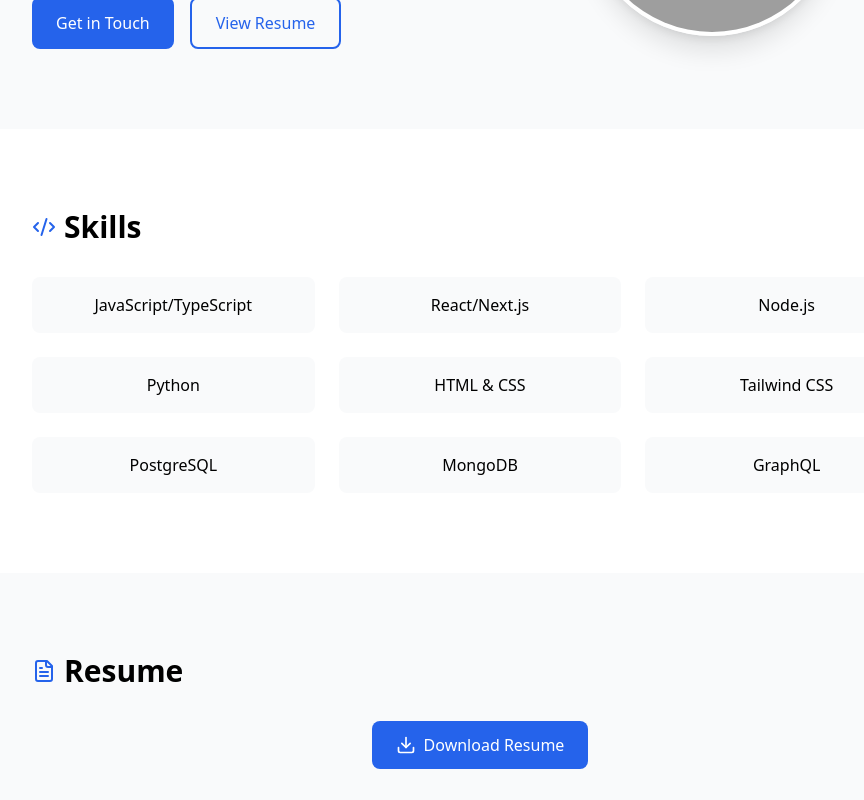
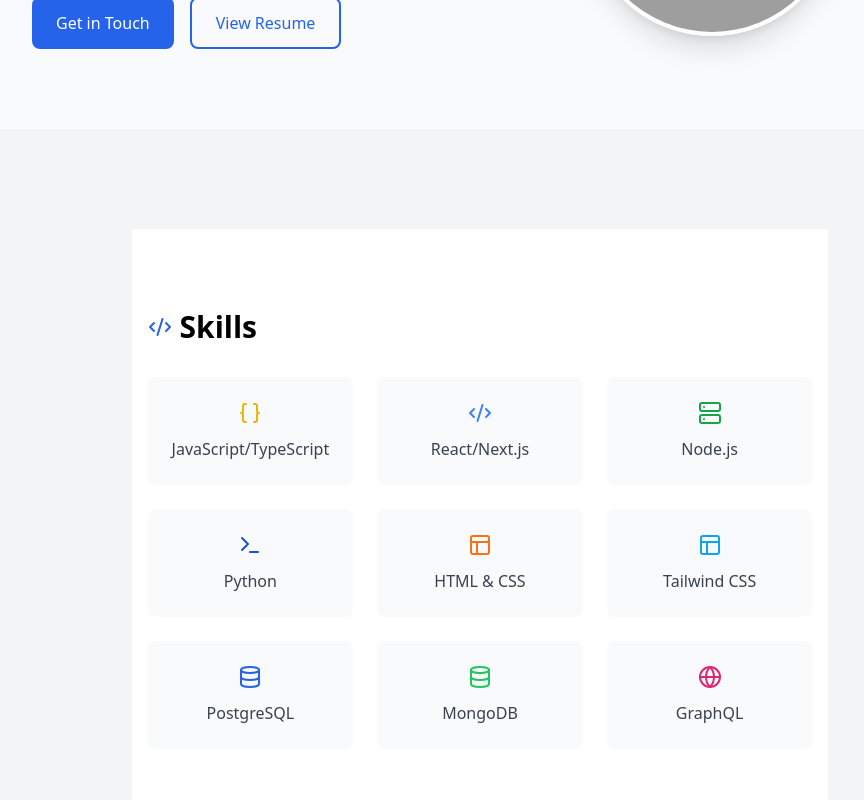
Before and after one commit to athinikau/athinikau-Proffessional_Personal_Website, a React (Vite) app: page / in a window 1280 px wide. Shown: the part 1180-1980 px from the top of the page, without its empty margins (160-1024 px from the left). Built offline with nearby package versions, Linux system fonts and the light colour scheme; grey boxes are pictures that could not be loaded.

Commit message:
"changes on the skills section"

```diff
--- a/src/App.tsx
+++ b/src/App.tsx
@@ -1,6 +1,7 @@
 import React, { useState } from 'react';
 
-import { Github, Linkedin, Mail, ExternalLink, Code2, Briefcase, User, ChevronDown, FileText, Download, Building, GraduationCap, Calendar, Menu, X, MapPin, Send } from 'lucide-react';
+
+import { Github, Linkedin, Mail, ExternalLink, Code2, Briefcase, User, ChevronDown, FileText, Download, Building, GraduationCap, Calendar, Menu, X, MapPin, Send, Database, Globe, Server, Layout, Braces, Terminal } from 'lucide-react';
 
 function App() {
   const [isMenuOpen, setIsMenuOpen] = useState(false);
@@ -38,6 +39,7 @@ function App() {
               <button onClick={() => scrollToSection('skills')} className="text-gray-300 hover:text-white transition-colors">Skills</button>
               <button onClick={() => scrollToSection('resume')} className="text-gray-300 hover:text-white transition-colors">Resume</button>
               <button onClick={() => scrollToSection('projects')} className="text-gray-300 hover:text-white transition-colors">Projects</button>
+              <button onClick={() => scrollToSection('Certifications')} className="text-gray-300 hover:text-white transition-colors">Certifications</button>
               <button onClick={() => scrollToSection('contact')} className="text-blue-500 hover:text-blue-400 transition-colors">Contact</button>
             </div>
 
@@ -153,6 +155,7 @@ function App() {
       </section>
 
       {/* Skills Section */}
+      <div className="min-h-screen bg-gray-100 flex items-center justify-center">
       <section id="skills" className="bg-white py-20 px-4">
         <div className="max-w-4xl mx-auto">
           <div className="flex items-center gap-2 mb-8">
@@ -161,26 +164,28 @@ function App() {
           </div>
           <div className="grid grid-cols-2 md:grid-cols-3 gap-6">
             {[
-              'JavaScript/TypeScript',
-              'React/Next.js',
-              'Node.js',
-              'Python',
-              'HTML & CSS',
-              'Tailwind CSS',
-              'PostgreSQL',
-              'MongoDB',
-              'GraphQL'
+              { name: 'JavaScript/TypeScript', icon: <Braces className="text-yellow-500" size={24} /> },
+              { name: 'React/Next.js', icon: <Code2 className="text-blue-500" size={24} /> },
+              { name: 'Node.js', icon: <Server className="text-green-600" size={24} /> },
+              { name: 'Python', icon: <Terminal className="text-blue-700" size={24} /> },
+              { name: 'HTML & CSS', icon: <Layout className="text-orange-500" size={24} /> },
+              { name: 'Tailwind CSS', icon: <Layout className="text-sky-500" size={24} /> },
+              { name: 'PostgreSQL', icon: <Database className="text-blue-600" size={24} /> },
+              { name: 'MongoDB', icon: <Database className="text-green-500" size={24} /> },
+              { name: 'GraphQL', icon: <Globe className="text-pink-600" size={24} /> }
             ].map((skill) => (
               <div
-                key={skill}
-                className="bg-gray-50 p-4 rounded-lg text-center hover:shadow-md transition-shadow"
+                key={skill.name}
+                className="bg-gray-50 p-6 rounded-lg flex flex-col items-center gap-3 hover:shadow-md transition-all hover:-translate-y-1"
               >
-                {skill}
+                {skill.icon}
+                <span className="text-gray-700 font-medium text-center">{skill.name}</span>
               </div>
             ))}
           </div>
         </div>
       </section>
+    </div>
 
 
       {/* Resume Section */}
```
